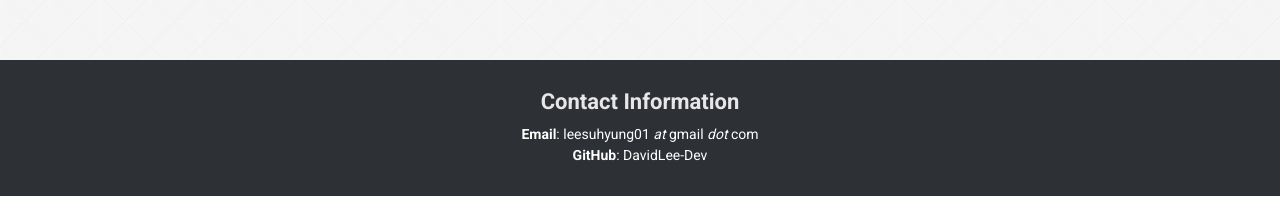
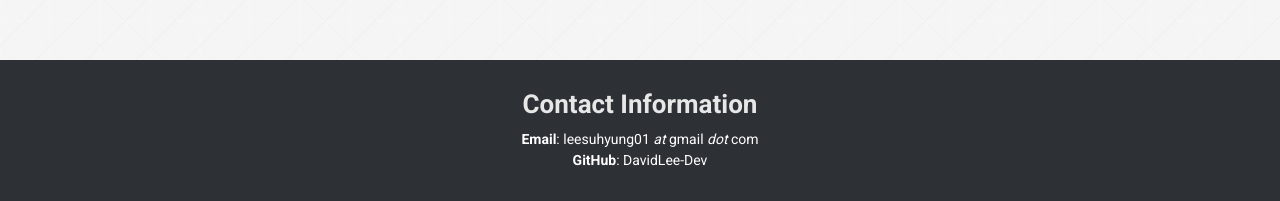
Before and after one commit to DavidLee-Dev/davidlee-dev.github.io, a plain HTML site: page index.html in a window 1280 px wide. Shown: the part 3466-3667 px from the top of the page. Drawn offline with Linux system fonts and the light colour scheme.

Commit message:
Update index.html

```diff
--- a/index.html
+++ b/index.html
@@ -491,7 +491,7 @@
 
                 <div class="footer">
                     <div class="container text-center wow fadeIn" data-wow-delay="0.2s">
-                        <h4>Contact Information</h3>
+                        <h3>Contact Information</h3>
                         <p style="color:white"><b>Email</b>: <a href="mailto:leesuhyung01@gmail.com" style="color:white">leesuhyung01 <i>at</i> gmail <i>dot</i> com</a></p>
                         <p style="color:white"><b>GitHub</b>: <a href="https://github.com/DavidLee-Dev" style="color:white">DavidLee-Dev</a></p>
                     </div>
```
